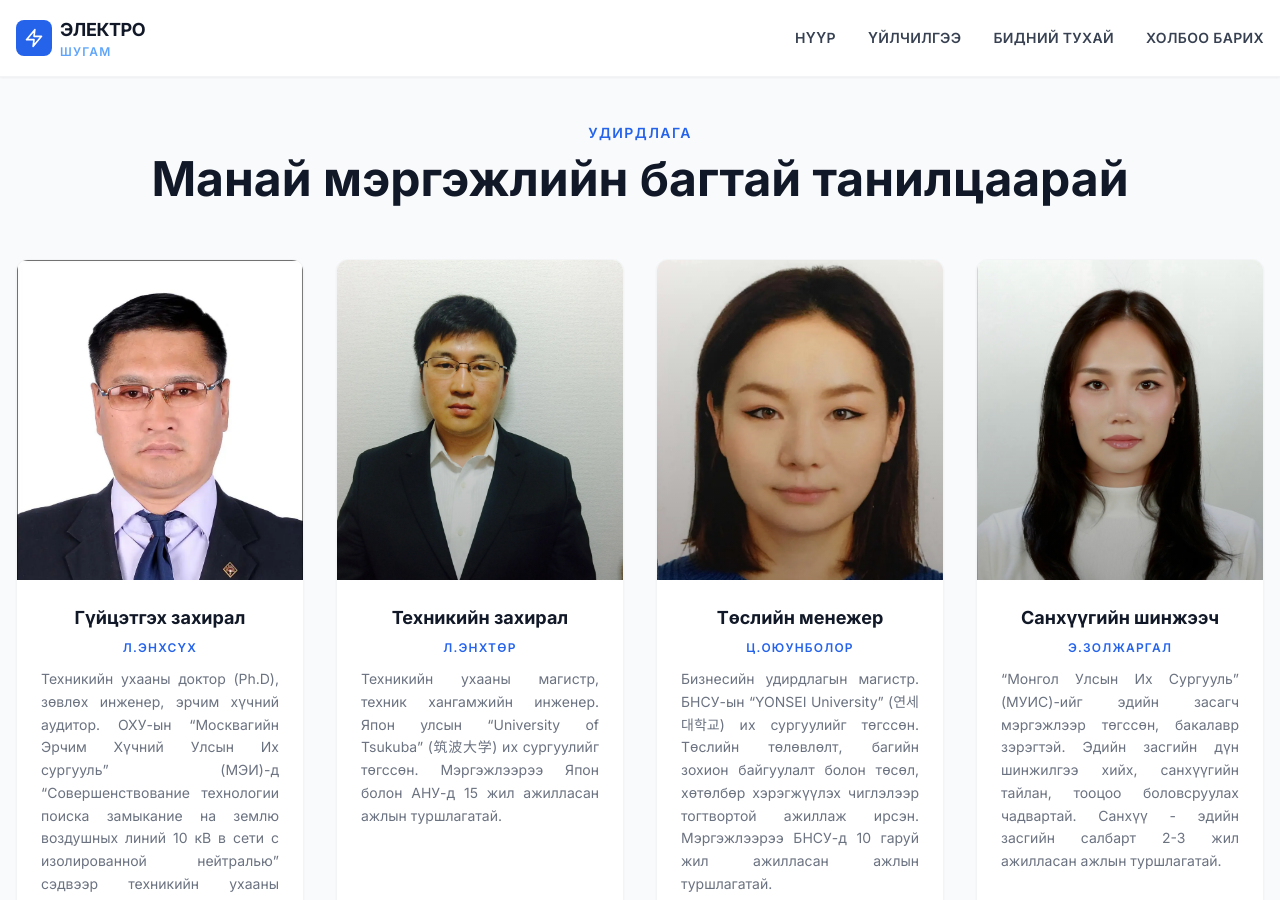
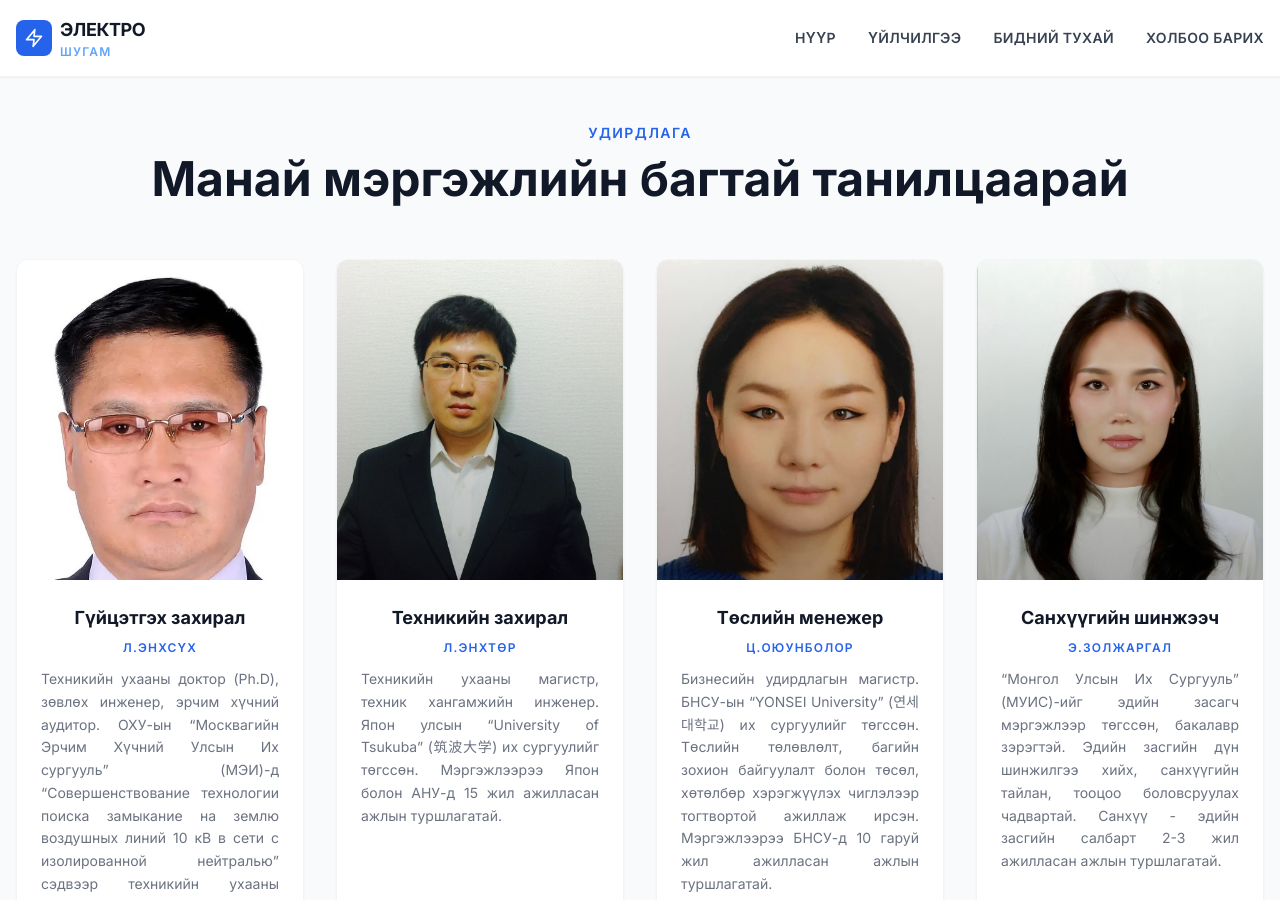
Before and after one commit to electroshugam/electroshugam_web_new, a Jekyll site: the page built from index.html, in a window 1280 px wide and 900 px high, scrolled down 3236 px. Built offline with Jekyll 4.4.1, drawn with Linux system fonts in a browser that asks for light colours; nearby versions of some CDN libraries.

Commit message:
fig update

```diff
--- a/index.html
+++ b/index.html
@@ -220,7 +220,7 @@ body_class: hero-dark
 
       <!-- zoom layer -->
           <img
-            src="{{ '/media/enkhsukh.webp' | relative_url }}" alt = "Гүйцэтгэх захирал"
+            src="{{ '/media/enkhsukh copy.jpg' | relative_url }}" alt = "Гүйцэтгэх захирал"
             class="service-image w-full h-full object-cover object-top">
 
       </div>
```
Also changed, not shown: media/enkhsukh copy.jpg (added).
